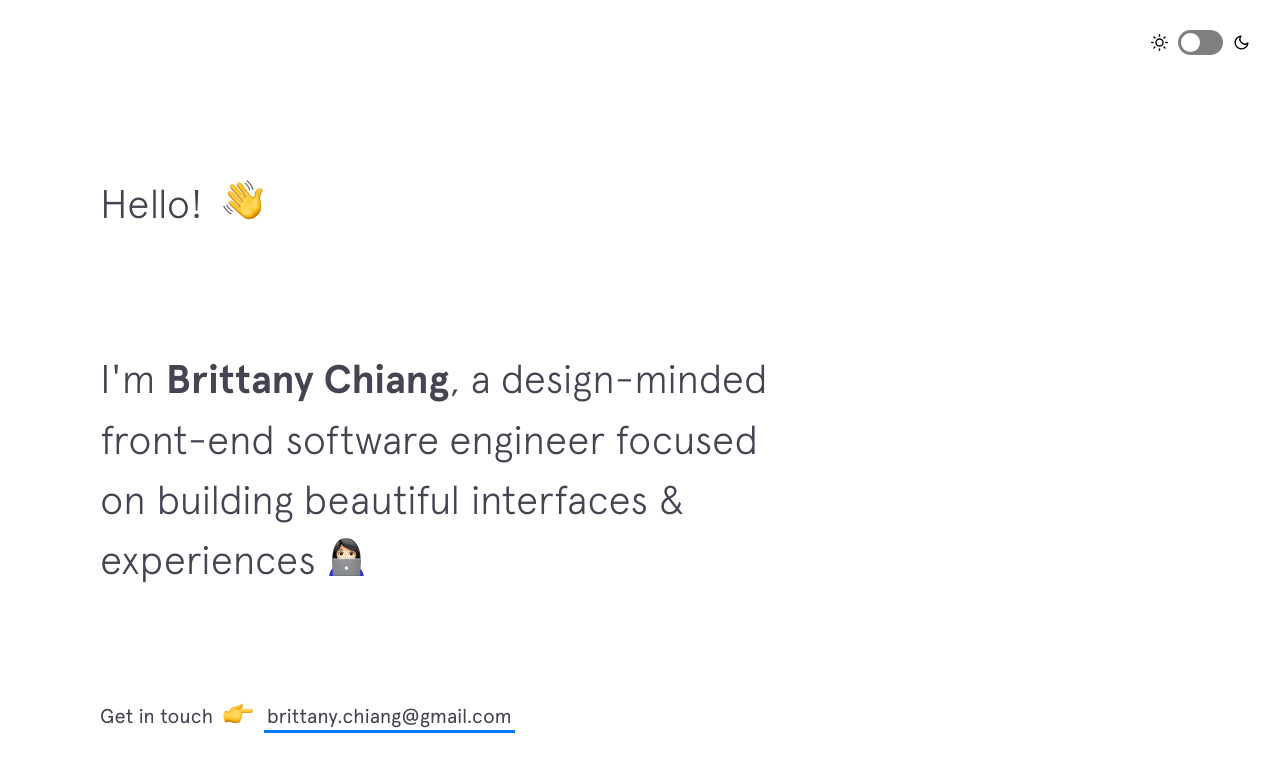
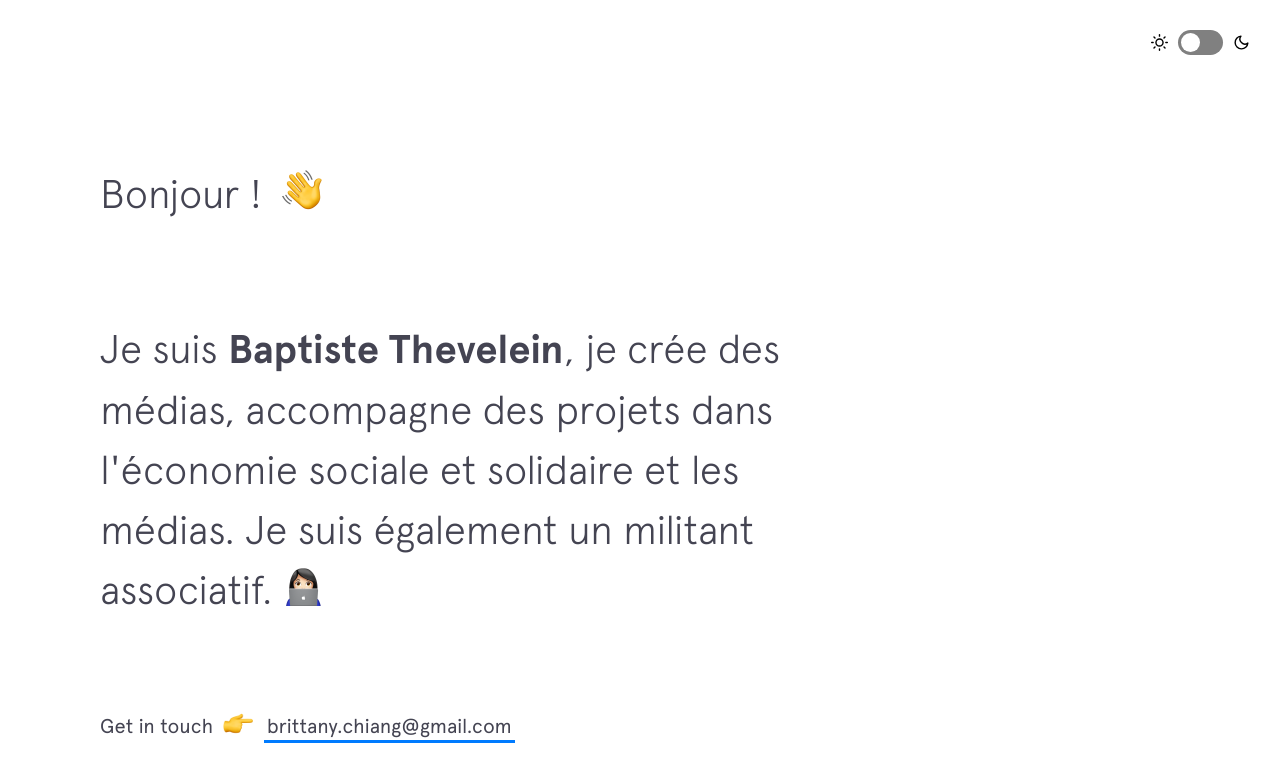
Before and after one commit to bthv1/baptistethevelein.fr, a Jekyll site: the page built from index.html, in a window 1280 px wide and 900 px high. Shown: the top 782 px of the window. Built offline with Jekyll 4.4.1, drawn with Linux system fonts in a browser that asks for light colours; nearby versions of some CDN libraries.

Commit message:
Update intro.html

```diff
--- a/_includes/intro.html
+++ b/_includes/intro.html
@@ -1,10 +1,10 @@
 <header class="intro">
-  <h1 class="intro__hello">Hello!
+  <h1 class="intro__hello">Bonjour !
     <span class="emoji wave-hand animated"></span>
   </h1>
 
-  <h2 class="intro__tagline">I'm
-    <span class="name">Brittany Chiang</span>, a design-minded front-end software engineer focused on building beautiful interfaces &amp; experiences
+  <h2 class="intro__tagline">Je suis
+    <span class="name">Baptiste Thevelein</span>, je crée des médias, accompagne des projets dans l'économie sociale et solidaire et les médias. Je suis également un militant associatif.
     <span class="emoji technologist"></span>
   </h2>
 
```
